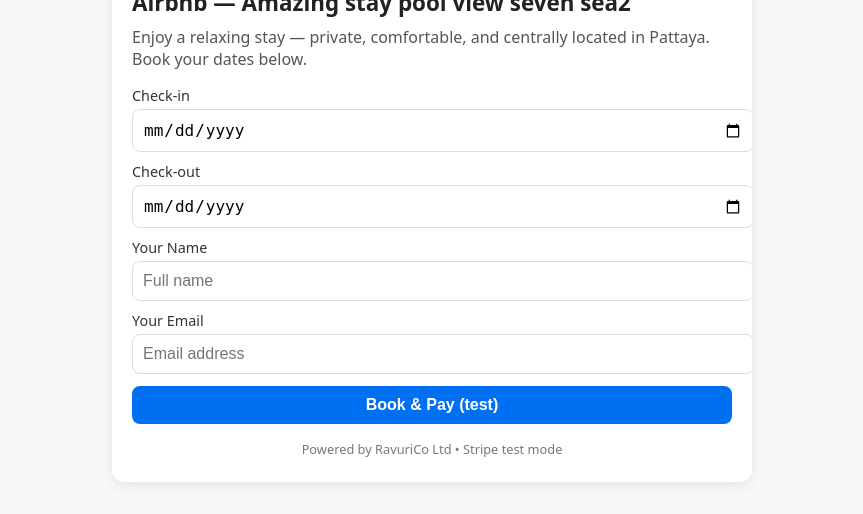
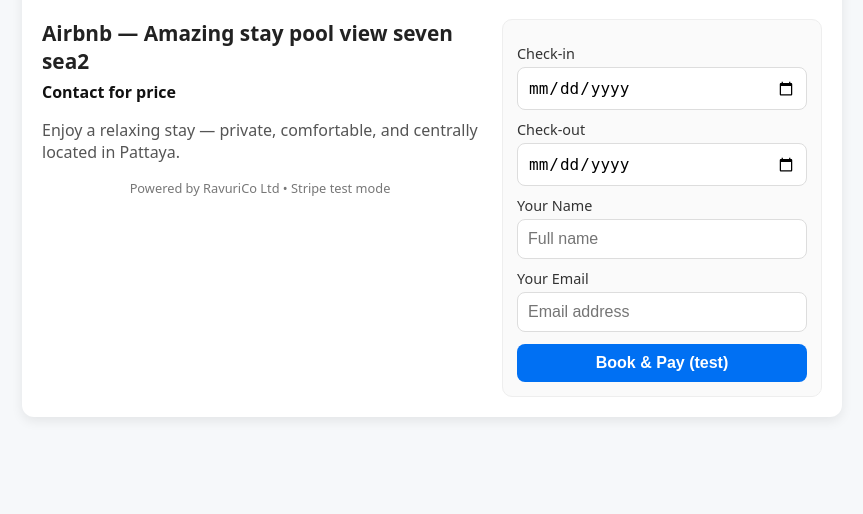
Before and after one commit to ravuri21/ravuricoltd-channelmanager-ui, a Flask app: page /r/1 in a window 1280 px wide. Shown: the part 305-819 px from the top of the page, without its empty margins (208-1071 px from the left). After the commit the page ends 724 px from the top, so only its background shows below. Run offline with Flask 3, Linux system fonts and the light colour scheme; data comes from the database, SQL or seed files in the repository; data that the repository does not hold is empty; some libraries are stand-ins or nearby versions.

Commit message:
room.html

```diff
--- a/backend/templates/room.html
+++ b/backend/templates/room.html
@@ -5,34 +5,62 @@
   <title>{{ title }}</title>
   <meta name="viewport" content="width=device-width, initial-scale=1" />
   <style>
-    body { font-family: system-ui, Arial, sans-serif; margin:0; background:#f6f8fa; color:#222; }
-    .container { max-width: 640px; margin: 32px auto; background:#fff; border-radius:12px;
+    :root { --blue:#0070f3; --blue-d:#005ad1; --bg:#f6f8fa; --text:#222; --muted:#555; }
+    * { box-sizing: border-box; }
+    body { font-family: system-ui, Arial, sans-serif; margin:0; background:var(--bg); color:var(--text); }
+    .container { max-width: 820px; margin: 24px auto; background:#fff; border-radius:12px;
       box-shadow:0 4px 12px rgba(0,0,0,.08); overflow:hidden; }
-    .hero img { width:100%; height:240px; object-fit:cover; display:block; }
-    .content { padding:20px; }
-    h1 { font-size:1.4rem; margin:0 0 8px; }
-    p.desc { color:#555; margin:0 0 16px; }
+    .hero img { width:100%; height:280px; object-fit:cover; display:block; }
+    .content { padding:20px; display:grid; grid-template-columns: 1fr 320px; gap:24px; }
+    @media (max-width: 860px){ .content { grid-template-columns: 1fr; } }
+    h1 { font-size:1.3rem; margin:0 0 6px; }
+    .price { font-weight:700; margin:0 0 14px; color:#111; }
+    .muted { color:var(--muted); }
     label { display:block; font-size:.9rem; margin:10px 0 4px; color:#333; }
     input, button { width:100%; padding:10px; border-radius:8px; border:1px solid #ddd; font-size:1rem; }
-    button { background:#0070f3; color:#fff; border:none; font-weight:600; margin-top:12px; cursor:pointer; }
-    button:hover { background:#005ad1; }
-    .footer { text-align:center; font-size:.8rem; color:#777; margin:14px 0 4px; }
-    .price { font-size:1.1rem; color:#0070f3; font-weight:600; margin-bottom:8px; }
+    input:focus { outline:none; border-color: var(--blue); }
+    button { background:var(--blue); color:#fff; border:none; font-weight:600; margin-top:12px; cursor:pointer; }
+    button:hover { background:var(--blue-d); }
+    button[disabled] { opacity:.7; cursor:not-allowed; }
+    .footer { text-align:center; font-size:.8rem; color:#777; margin:16px 0 10px; }
+    .msg { margin-top:10px; padding:10px; border-radius:8px; font-size:.95rem; }
+    .ok { background:#ecfdf5; color:#065f46; border:1px solid #a7f3d0; }
+    .err { background:#fef2f2; color:#991b1b; border:1px solid #fecaca; }
+    .panel { background:#fafafa; border:1px solid #eee; border-radius:10px; padding:14px; }
+    ul.ranges { padding-left: 18px; margin: 8px 0; }
+    .gallery { display:flex; gap:8px; overflow:auto; margin-top:10px; }
+    .gallery img { width:120px; height:80px; object-fit:cover; border-radius:8px; border:1px solid #eee; }
   </style>
+  <script src="https://js.stripe.com/v3/"></script>
 </head>
 <body>
   <div class="container">
     <div class="hero">
       <img src="{{ image_url or 'https://source.unsplash.com/featured/?pattaya,villa' }}" alt="Property photo">
     </div>
+
     <div class="content">
+      <div>
         <h1>{{ title }}</h1>
         {% if price %}
-        <div class="price">{{ price }} {{ currency or 'THB' }} / night</div>
+          <div class="price">฿ {{ '%.0f'|format(price) }} <span class="muted">/ night {{ currency or 'THB' }}</span></div>
+        {% else %}
+          <div class="price">Contact for price</div>
         {% endif %}
-      <p class="desc">Enjoy a relaxing stay — private, comfortable, and centrally located in Pattaya. Book your dates below.</p>
+        <p class="muted">Enjoy a relaxing stay — private, comfortable, and centrally located in Pattaya.</p>
 
-      <form id="bookForm">
+        <div id="gallery" class="gallery" style="display:none;"></div>
+
+        <div class="panel" id="availPanel" style="display:none;">
+          <strong>Booked dates</strong>
+          <ul id="ranges" class="ranges"></ul>
+        </div>
+
+        <div class="footer">Powered by RavuriCo Ltd • Stripe test mode</div>
+      </div>
+
+      <div>
+        <form id="bookForm" class="panel" novalidate>
           <label>Check-in</label>
           <input id="start" type="date" required>
           <label>Check-out</label>
@@ -41,55 +69,137 @@
           <input id="name" type="text" placeholder="Full name" required>
           <label>Your Email</label>
           <input id="email" type="email" placeholder="Email address" required>
-        <button type="submit">Book & Pay (test)</button>
+
+          <div id="cardWrap" style="display:none;">
+            <label>Card</label>
+            <div id="card-element" style="padding:10px;border:1px solid #ddd;border-radius:8px;"></div>
+          </div>
+
+          <button id="submitBtn" type="submit">Book & Pay (test)</button>
+          <div id="msg" class="msg" style="display:none;"></div>
         </form>
-
-      <p id="msg" class="desc" style="margin-top:10px;"></p>
-      <div class="footer">Powered by RavuriCo Ltd • Stripe test mode</div>
+      </div>
     </div>
   </div>
 
   <script>
+  const path = location.pathname;
+  const isGroup = path.startsWith("/prop/");
+  const slug = isGroup ? path.split("/").pop() : null;
+
+  async function loadAvailability(){
+    if(!isGroup) return;
+    try{
+      const r = await fetch("/api/public/availability/" + slug);
+      const data = await r.json();
+      if(Array.isArray(data) && data.length){
+        document.getElementById("availPanel").style.display = "block";
+        const ul = document.getElementById("ranges");
+        ul.innerHTML = data.map(b => `<li>${b.start_date} → ${b.end_date} <span class="muted">(${b.source})</span></li>`).join("");
+      }
+    }catch(_){}
+  }
+
+  function loadGallery(){ /* hook for future gallery support */ }
+
+  // Stripe
+  let stripe, card;
+  (function initStripe(){
+    if(!isGroup) return;
+    const pk = "{{ publishable_key or '' }}".trim();
+    if(!pk){ return; }
+    stripe = Stripe(pk);
+    const elements = stripe.elements();
+    card = elements.create('card');
+    card.mount('#card-element');
+    document.getElementById("cardWrap").style.display = "block";
+  })();
+
+  function showMsg(text, ok=false){
+    const m = document.getElementById("msg");
+    m.textContent = text;
+    m.className = ok ? "msg ok" : "msg err";
+    m.style.display = "block";
+  }
+
+  (function setMinDates(){
+    const today = new Date();
+    const yyyy = today.getFullYear();
+    const mm = String(today.getMonth()+1).padStart(2,'0');
+    const dd = String(today.getDate()).padStart(2,'0');
+    const iso = `${yyyy}-${mm}-${dd}`;
+    start.min = iso; end.min = iso;
+  })();
+
   document.getElementById("bookForm").addEventListener("submit", async (e) => {
     e.preventDefault();
+    const startDate = document.getElementById("start").value;
+    const endDate   = document.getElementById("end").value;
+    const name      = document.getElementById("name").value.trim();
+    const email     = document.getElementById("email").value.trim();
 
-    // Build API URL for property group or single unit
-    const path = location.pathname;
+    if(!startDate || !endDate || !name || !email){
+      showMsg("❌ Please fill all fields."); return;
+    }
+    if(endDate <= startDate){
+      showMsg("❌ Check-out must be after check-in."); return;
+    }
+
+    const btn = document.getElementById("submitBtn");
+    const original = btn.textContent;
+    btn.disabled = true; btn.textContent = "Processing…";
+    document.getElementById("msg").style.display = "none";
+
+    try {
+      if(isGroup && "{{ publishable_key or '' }}"){
+        // 1) Create PaymentIntent
+        const piRes = await fetch("/api/public/create_intent/" + slug, {
+          method:"POST", headers:{"Content-Type":"application/json"},
+          body: JSON.stringify({ start_date: startDate, end_date: endDate })
+        });
+        const pi = await piRes.json();
+        if(!piRes.ok || !pi.ok){ throw new Error(pi.error || "Failed to create payment"); }
+
+        // 2) Confirm card
+        const {error, paymentIntent} = await stripe.confirmCardPayment(pi.client_secret, {
+          payment_method: { card, billing_details: { name, email } }
+        });
+        if(error){ throw error; }
+        if(paymentIntent.status !== "succeeded"){
+          throw new Error("Payment not completed");
+        }
+      }
+
+      // 3) Block dates
       let apiUrl;
-    if (path.startsWith("/prop/")) {
-      const slug = path.split("/").pop();
+      if(isGroup){
         apiUrl = "/api/public/book_group/" + slug;
-    } else if (path.startsWith("/r/")) {
+      }else if(path.startsWith("/r/")){
         apiUrl = path.replace("/r/","/api/public/book/");
-    } else {
+      }else{
         apiUrl = "/api/public/book";
       }
 
-    const data = {
-      start_date: document.getElementById("start").value,
-      end_date: document.getElementById("end").value,
-      name: document.getElementById("name").value,
-      email: document.getElementById("email").value
-    };
-
-    const msg = document.getElementById("msg");
-    msg.textContent = "⏳ Sending your booking...";
-    try {
       const res = await fetch(apiUrl, {
-        method:"POST",
-        headers:{"Content-Type":"application/json"},
-        body: JSON.stringify(data)
+        method:"POST", headers:{"Content-Type":"application/json"},
+        body: JSON.stringify({ start_date: startDate, end_date: endDate, name, email })
       });
       const j = await res.json();
-      if (j.ok) {
-        msg.textContent = "✅ Booking request received — dates blocked (test mode).";
-      } else {
-        msg.textContent = "❌ " + (j.error || "Unknown error");
+      if(res.ok && j.ok){
+        showMsg("✅ Booking confirmed — dates blocked.", true);
+        loadAvailability();
+      }else{
+        throw new Error(j.error || "Unknown error");
       }
-    } catch (err) {
-      msg.textContent = "❌ Network or server error.";
+    } catch(err){
+      showMsg("❌ " + (err.message || err));
+    } finally {
+      btn.disabled = false; btn.textContent = original;
     }
   });
+
+  loadAvailability();
+  loadGallery();
   </script>
 </body>
 </html>
```
Lines whose indentation alone changed are shown as unchanged.
